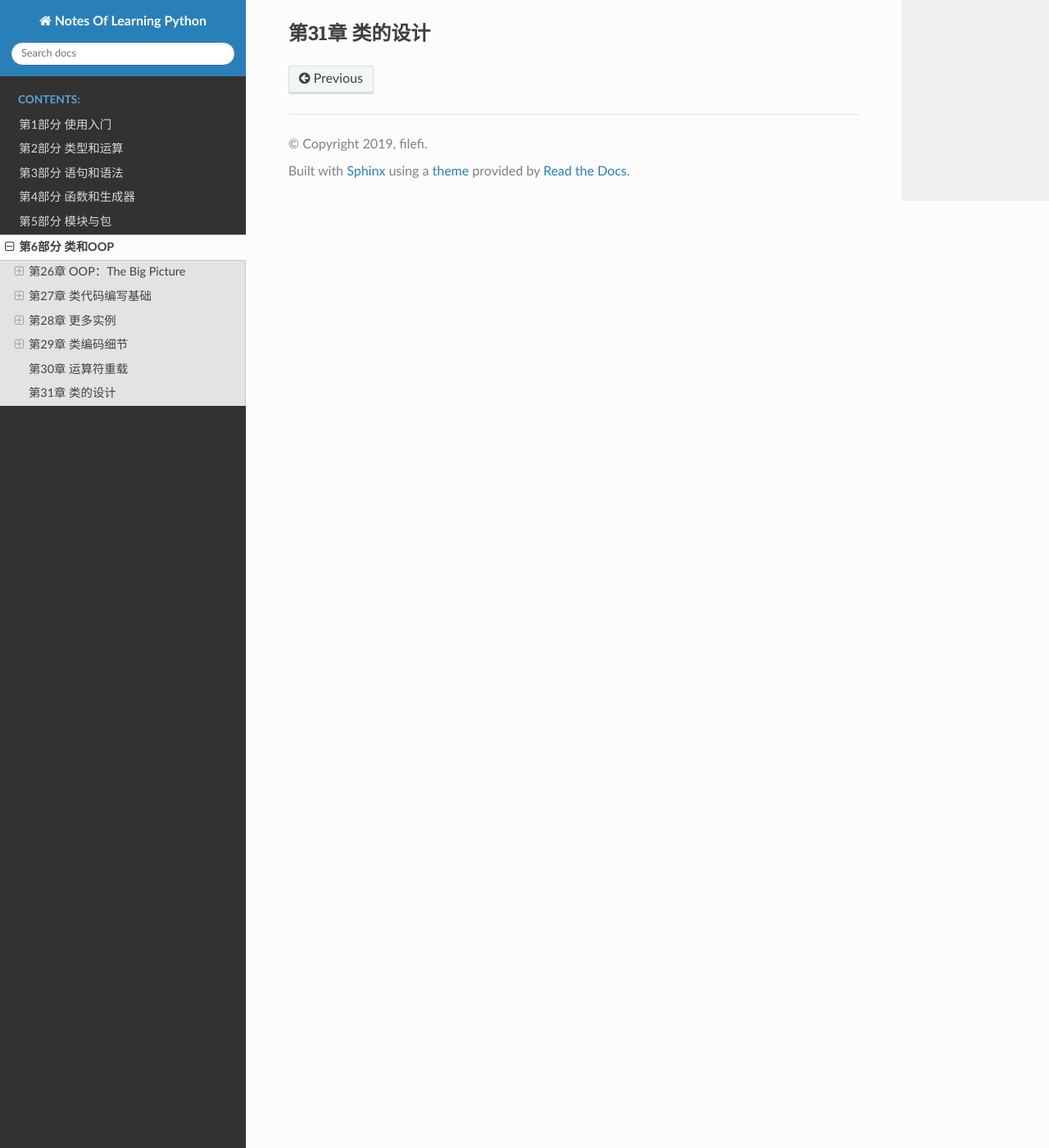
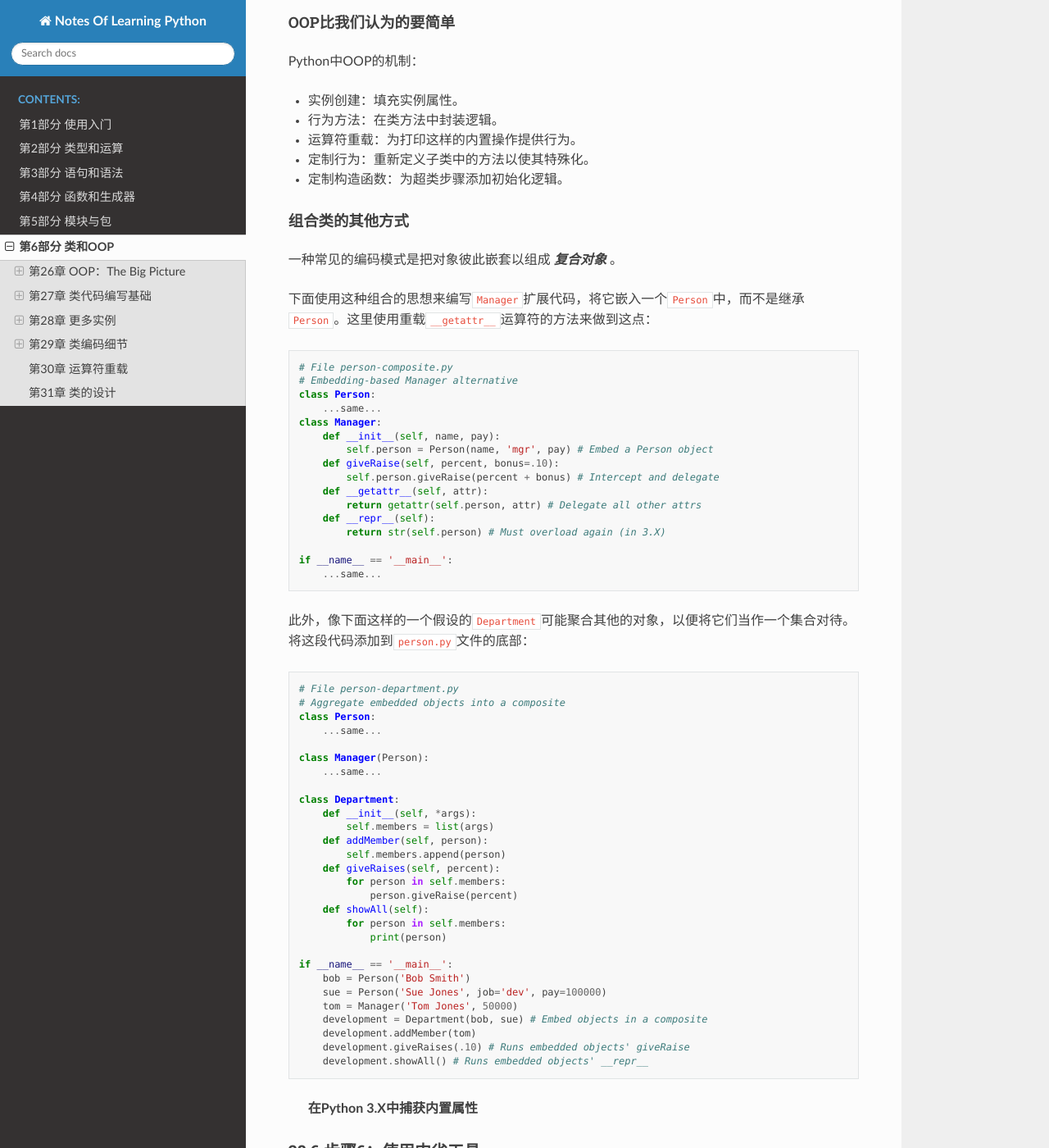
Before and after one commit to filefi/NotesOfLearningPython, a Sphinx documentation site: the page built from source/Part_6_Classes_and_OOP.md, in a window 1280 px wide and 1400 px high, scrolled down 19985 px. Shown: the whole window at 82% size. Built offline with Sphinx 7.4.7 and the Read the Docs theme 2.0.0, drawn with Linux system fonts in a browser that asks for light colours; some of the changed text lies outside the part shown.

````diff
--- a/source/Part_6_Classes_and_OOP.md
+++ b/source/Part_6_Classes_and_OOP.md
@@ -788,14 +788,128 @@ print(tom) # Inherited overload method
 
 我们可以通过编写新的子类来裁剪或扩展之前已经做过的工作，而不是每次从头开始。
 
-
 ### 28.5 步骤5：自定义构造函数
 
+在上一个例子中，我们必须为`Manager`对象提供一个`job`参数`mgr`，这有点多余。我们重新编写新的`Manager`构造函数，并把创建对象的调用修改为自动传入`mgr`作为超类构造函数的`job`参数。
+
+```python
+# File person.py
+# Add customization of constructor in a subclass
+class Person:
+    def __init__(self, name, job=None, pay=0):
+        self.name = name
+        self.job = job
+        self.pay = pay
+    def lastName(self):
+        return self.name.split()[-1]
+    def giveRaise(self, percent):
+        self.pay = int(self.pay * (1 + percent))
+    def __repr__(self):
+        return '[Person: %s, %s]' % (self.name, self.pay)
+
+class Manager(Person):
+    def __init__(self, name, pay): # Redefine constructor
+        Person.__init__(self, name, 'mgr', pay) # Run original with 'mgr'
+    def giveRaise(self, percent, bonus=.10):
+        Person.giveRaise(self, percent + bonus)
+
+if __name__ == '__main__':
+    bob = Person('Bob Smith')
+    sue = Person('Sue Jones', job='dev', pay=100000)
+    print(bob)
+    print(sue)
+    print(bob.lastName(), sue.lastName())
+    sue.giveRaise(.10)
+    print(sue)
+    tom = Manager('Tom Jones', 50000) # Job name not needed:
+    tom.giveRaise(.10) # Implied/set by class
+    print(tom.lastName())
+    print(tom)
+```
+
+
+
+#### OOP比我们认为的要简单
+
+Python中OOP的机制：
+
+- 实例创建：填充实例属性。
+- 行为方法：在类方法中封装逻辑。
+- 运算符重载：为打印这样的内置操作提供行为。
+- 定制行为：重新定义子类中的方法以使其特殊化。
+- 定制构造函数：为超类步骤添加初始化逻辑。
+
+#### 组合类的其他方式
+
+一种常见的编码模式是把对象彼此嵌套以组成 ***复合对象*** 。
+
+下面使用这种组合的思想来编写`Manager`扩展代码，将它嵌入一个`Person`中，而不是继承`Person`。这里使用重载`__getattr__`运算符的方法来做到这点：
+
+```python
+# File person-composite.py
+# Embedding-based Manager alternative
+class Person:
+    ...same...
+class Manager:
+    def __init__(self, name, pay):
+        self.person = Person(name, 'mgr', pay) # Embed a Person object
+    def giveRaise(self, percent, bonus=.10):
+        self.person.giveRaise(percent + bonus) # Intercept and delegate
+    def __getattr__(self, attr):
+        return getattr(self.person, attr) # Delegate all other attrs
+    def __repr__(self):
+        return str(self.person) # Must overload again (in 3.X)
+
+if __name__ == '__main__':
+    ...same...
+```
+
+此外，像下面这样的一个假设的`Department`可能聚合其他的对象，以便将它们当作一个集合对待。将这段代码添加到`person.py`文件的底部：
+
+```python
+# File person-department.py
+# Aggregate embedded objects into a composite
+class Person:
+    ...same...
+
+class Manager(Person):
+    ...same...
+
+class Department:
+    def __init__(self, *args):
+        self.members = list(args)
+    def addMember(self, person):
+        self.members.append(person)
+    def giveRaises(self, percent):
+        for person in self.members:
+            person.giveRaise(percent)
+    def showAll(self):
+        for person in self.members:
+            print(person)
+
+if __name__ == '__main__':
+    bob = Person('Bob Smith')
+    sue = Person('Sue Jones', job='dev', pay=100000)
+    tom = Manager('Tom Jones', 50000)
+    development = Department(bob, sue) # Embed objects in a composite
+    development.addMember(tom)
+    development.giveRaises(.10) # Runs embedded objects' giveRaise
+    development.showAll() # Runs embedded objects' __repr__
+```
+
+
+
+> **在Python 3.X中捕获内置属性**
+>
+>
 
 ### 28.6 步骤6：使用内省工具
 
 
+
 ### 28.7 步骤7（最后一步）：把对象存储到数据库中
+
+
 
 
 ### 28.8 未来的方向
````
